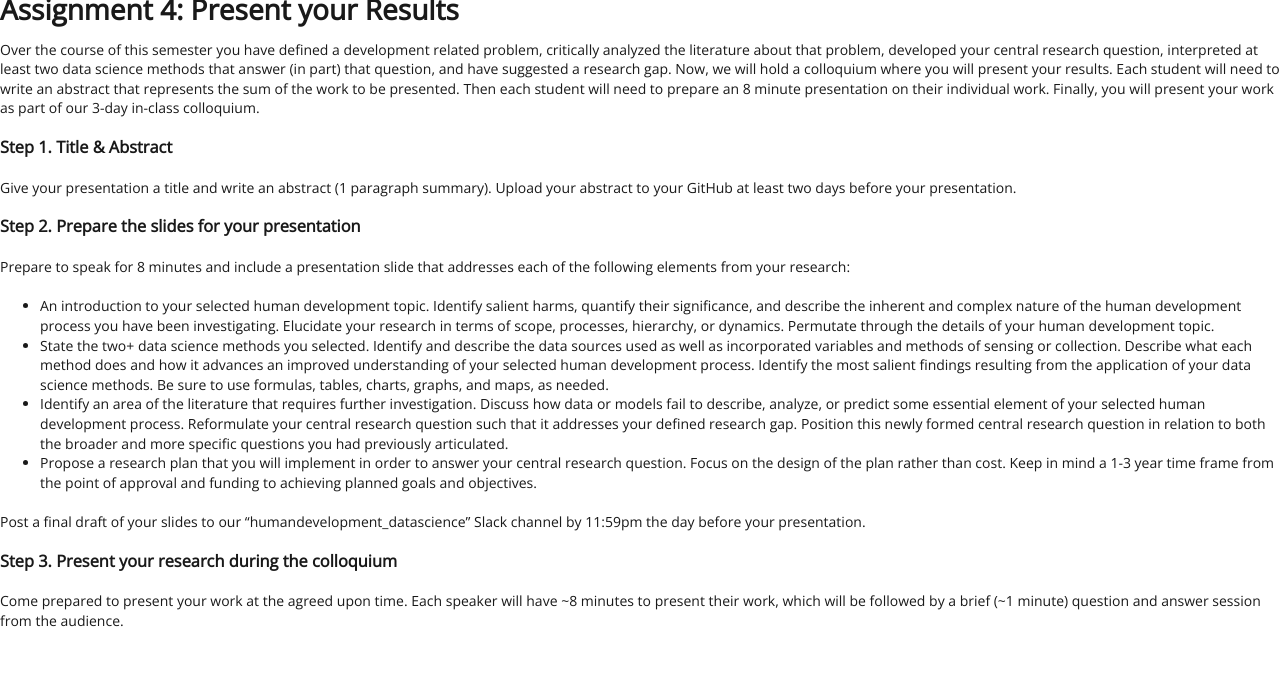
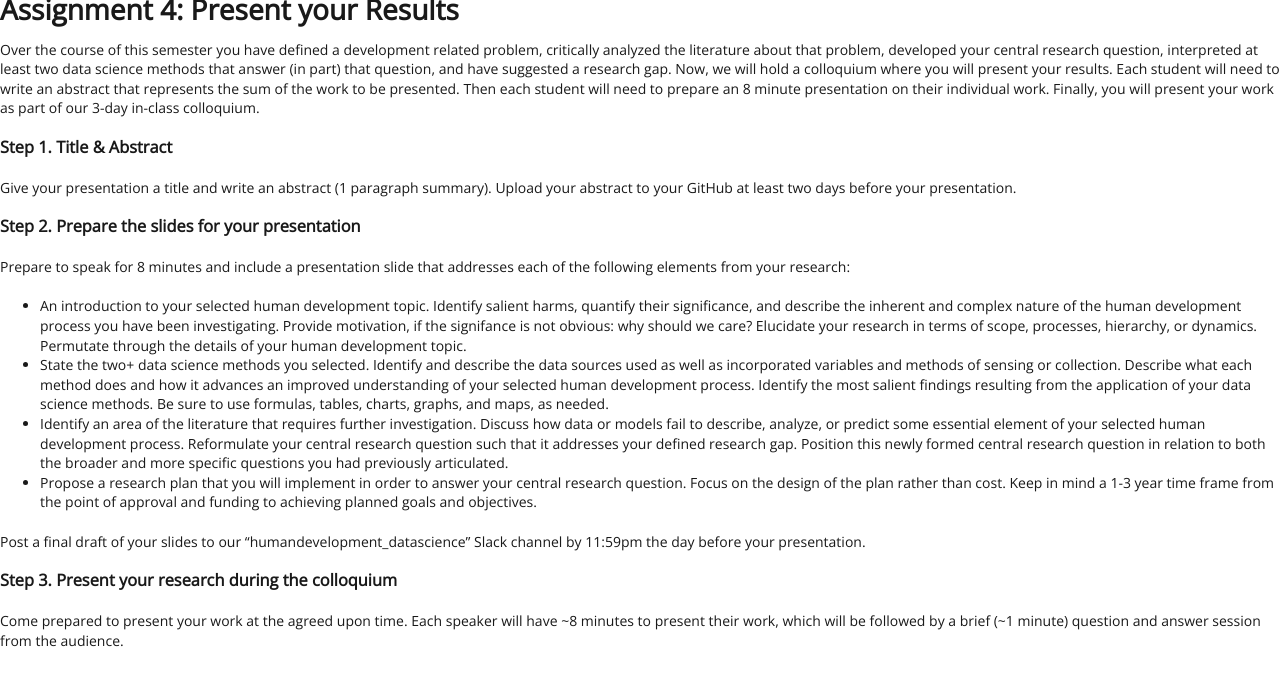
Before and after one commit to EMBrewer/dat150, a Jekyll site: the page built from _posts/2021-09-23-Assignment4.md, in a window 1280 px wide. Shown: the top 686 px of the page. Built offline with Jekyll 4.4.1, drawn with Linux system fonts in a browser that asks for light colours; our own code applies the rules of GitHub Pages for plain Markdown files.

Commit message:
Update 2021-09-23-Assignment4.md

```diff
--- a/_posts/2021-09-23-Assignment4.md
+++ b/_posts/2021-09-23-Assignment4.md
@@ -10,7 +10,7 @@ Give your presentation a title and write an abstract (1 paragraph summary). Uplo
 
 Prepare to speak for 8 minutes and include a presentation slide that addresses each of the following elements from your research:
 
-* An introduction to your selected human development topic. Identify salient harms, quantify their significance, and describe the inherent and complex nature of the human development process you have been investigating. Elucidate your research in terms of scope, processes, hierarchy, or dynamics. Permutate through the details of your human development topic.
+* An introduction to your selected human development topic. Identify salient harms, quantify their significance, and describe the inherent and complex nature of the human development process you have been investigating. Provide motivation, if the signifance is not obvious: why should we care? Elucidate your research in terms of scope, processes, hierarchy, or dynamics. Permutate through the details of your human development topic.
 * State the two+ data science methods you selected. Identify and describe the data sources used as well as incorporated variables and methods of sensing or collection. Describe what each method does and how it advances an improved understanding of your selected human development process. Identify the most salient findings resulting from the application of your data science methods. Be sure to use formulas, tables, charts, graphs, and maps, as needed.
 * Identify an area of the literature that requires further investigation. Discuss how data or models fail to describe, analyze, or predict some essential element of your selected human development process. Reformulate your central research question such that it addresses your defined research gap. Position this newly formed central research question in relation to both the broader and more specific questions you had previously articulated.
 * Propose a research plan that you will implement in order to answer your central research question. Focus on the design of the plan rather than cost. Keep in mind a 1-3 year time frame from the point of approval and funding to achieving planned goals and objectives.
```
